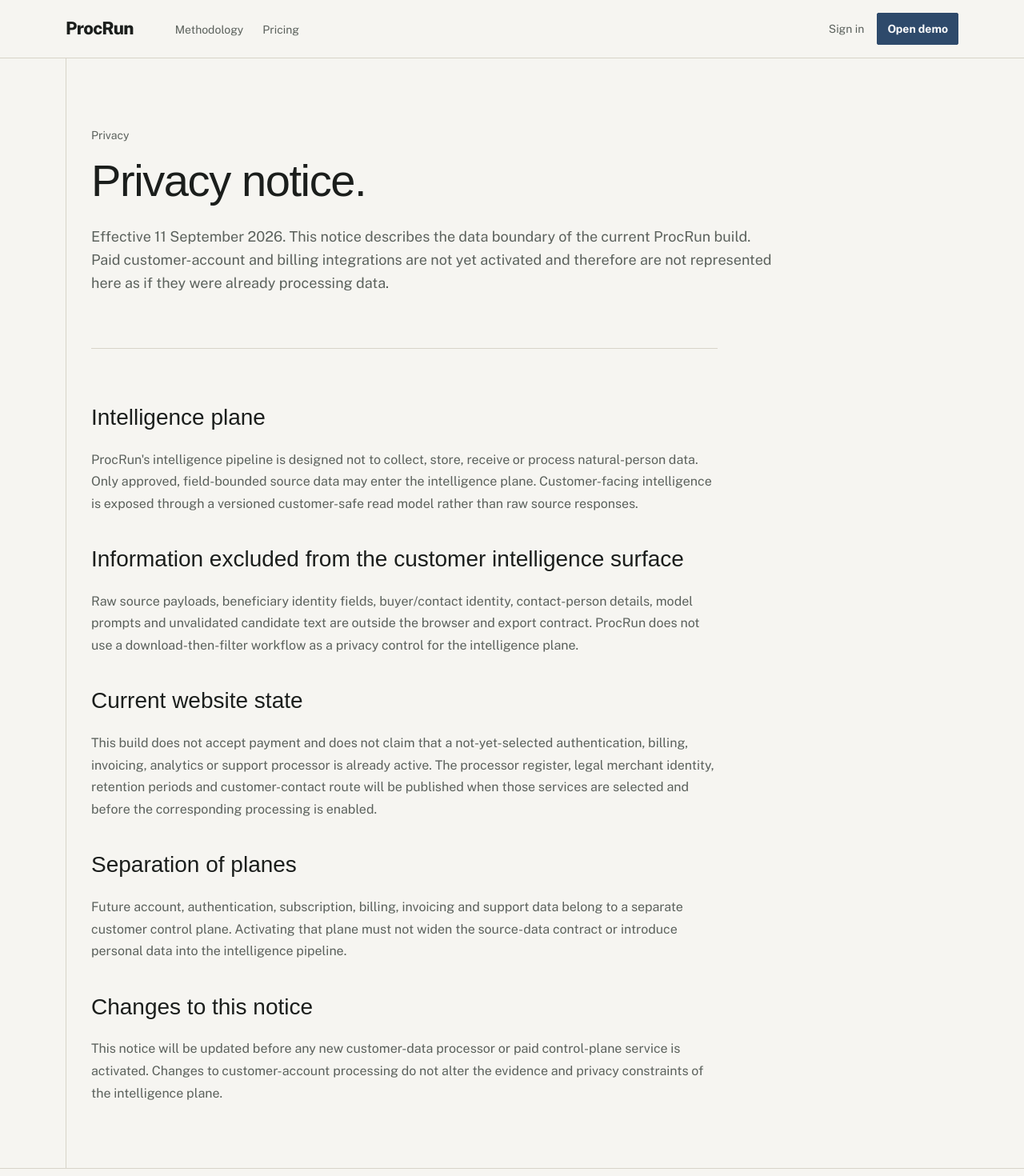
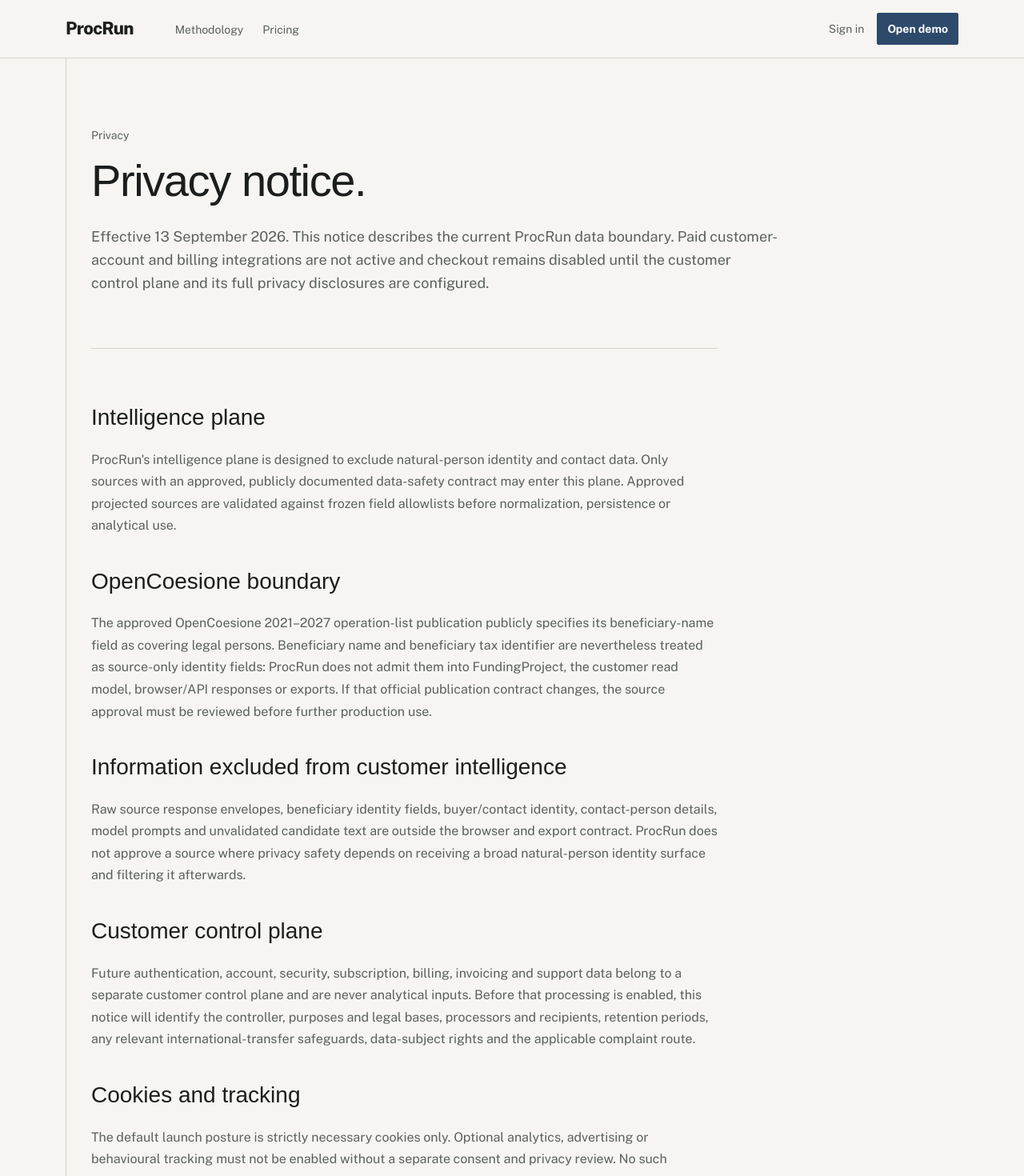
Before and after one commit to martibal/procrun, a Next.js app in the folder web/: page /privacy in a window 1280 px wide. Shown: the top 1470 px of the page at 80% size. Built offline with nearby package versions, Linux system fonts and the light colour scheme; a web font is replaced by a local one.

Commit message:
Harden privacy notice for intelligence and control planes

```diff
--- a/web/app/privacy/page.tsx
+++ b/web/app/privacy/page.tsx
@@ -5,14 +5,15 @@
     <section className="page-hero narrow-copy">
       <p className="small">Privacy</p>
       <h1 className="public-h1">Privacy notice.</h1>
-      <p className="lede-large">Effective 11 September 2026. This notice describes the data boundary of the current ProcRun build. Paid customer-account and billing integrations are not yet activated and therefore are not represented here as if they were already processing data.</p>
+      <p className="lede-large">Effective 13 September 2026. This notice describes the current ProcRun data boundary. Paid customer-account and billing integrations are not active and checkout remains disabled until the customer control plane and its full privacy disclosures are configured.</p>
     </section>
     <section className="public-section legal-copy">
-      <h2>Intelligence plane</h2><p>ProcRun&apos;s intelligence pipeline is designed not to collect, store, receive or process natural-person data. Only approved, field-bounded source data may enter the intelligence plane. Customer-facing intelligence is exposed through a versioned customer-safe read model rather than raw source responses.</p>
-      <h2>Information excluded from the customer intelligence surface</h2><p>Raw source payloads, beneficiary identity fields, buyer/contact identity, contact-person details, model prompts and unvalidated candidate text are outside the browser and export contract. ProcRun does not use a download-then-filter workflow as a privacy control for the intelligence plane.</p>
-      <h2>Current website state</h2><p>This build does not accept payment and does not claim that a not-yet-selected authentication, billing, invoicing, analytics or support processor is already active. The processor register, legal merchant identity, retention periods and customer-contact route will be published when those services are selected and before the corresponding processing is enabled.</p>
-      <h2>Separation of planes</h2><p>Future account, authentication, subscription, billing, invoicing and support data belong to a separate customer control plane. Activating that plane must not widen the source-data contract or introduce personal data into the intelligence pipeline.</p>
-      <h2>Changes to this notice</h2><p>This notice will be updated before any new customer-data processor or paid control-plane service is activated. Changes to customer-account processing do not alter the evidence and privacy constraints of the intelligence plane.</p>
+      <h2>Intelligence plane</h2><p>ProcRun&apos;s intelligence plane is designed to exclude natural-person identity and contact data. Only sources with an approved, publicly documented data-safety contract may enter this plane. Approved projected sources are validated against frozen field allowlists before normalization, persistence or analytical use.</p>
+      <h2>OpenCoesione boundary</h2><p>The approved OpenCoesione 2021–2027 operation-list publication publicly specifies its beneficiary-name field as covering legal persons. Beneficiary name and beneficiary tax identifier are nevertheless treated as source-only identity fields: ProcRun does not admit them into FundingProject, the customer read model, browser/API responses or exports. If that official publication contract changes, the source approval must be reviewed before further production use.</p>
+      <h2>Information excluded from customer intelligence</h2><p>Raw source response envelopes, beneficiary identity fields, buyer/contact identity, contact-person details, model prompts and unvalidated candidate text are outside the browser and export contract. ProcRun does not approve a source where privacy safety depends on receiving a broad natural-person identity surface and filtering it afterwards.</p>
+      <h2>Customer control plane</h2><p>Future authentication, account, security, subscription, billing, invoicing and support data belong to a separate customer control plane and are never analytical inputs. Before that processing is enabled, this notice will identify the controller, purposes and legal bases, processors and recipients, retention periods, any relevant international-transfer safeguards, data-subject rights and the applicable complaint route.</p>
+      <h2>Cookies and tracking</h2><p>The default launch posture is strictly necessary cookies only. Optional analytics, advertising or behavioural tracking must not be enabled without a separate consent and privacy review. No such optional tracking is represented here as active.</p>
+      <h2>Current website state</h2><p>This build does not accept payment. Merchant identity, customer-data processors, retention schedules and the customer contact route must be configured and published before commercial checkout is enabled.</p>
     </section>
   </PublicPage>;
 }
```
